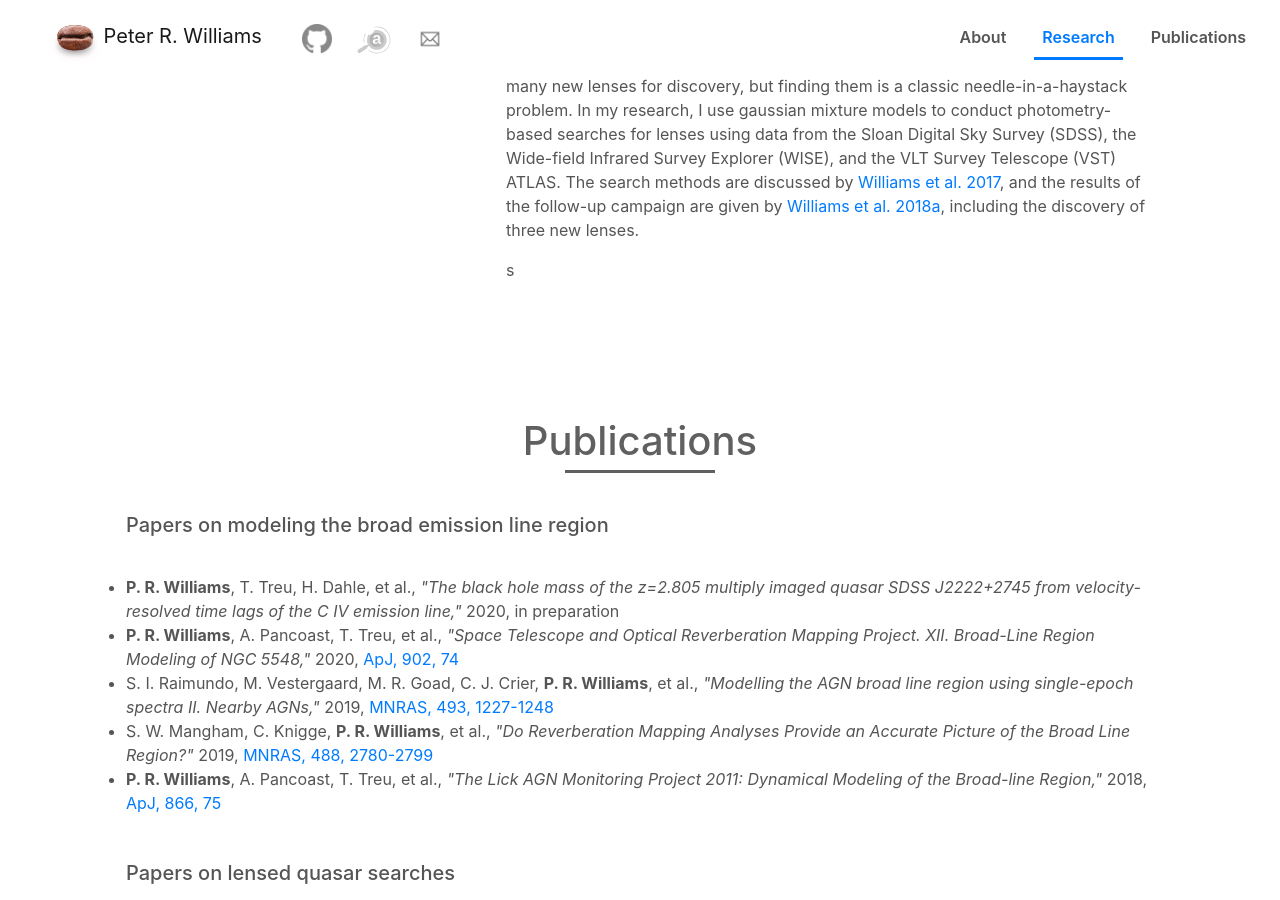
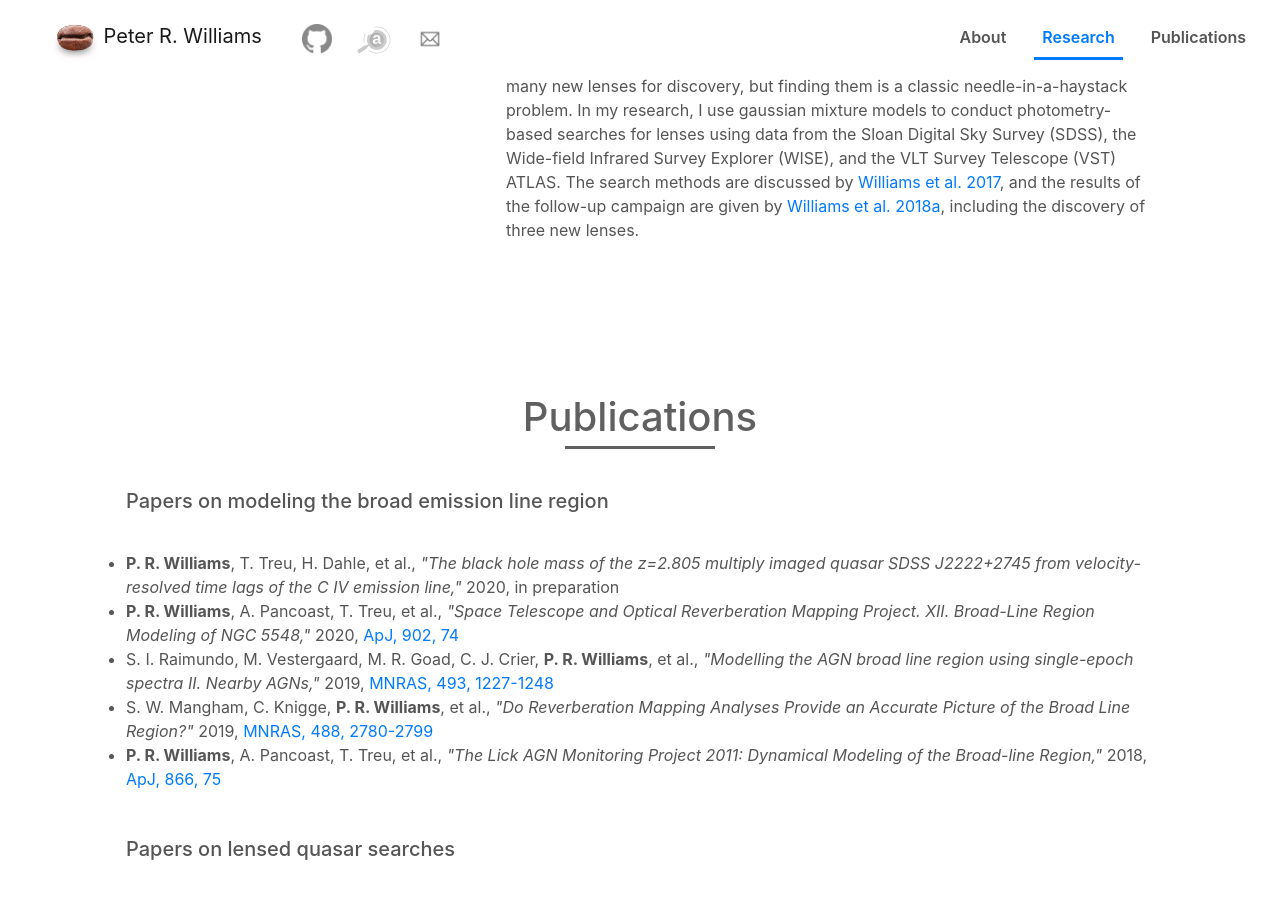
Before and after one commit to peterrwi/peterrwi.github.io, a Jekyll site: the page built from index.html, in a window 1280 px wide and 900 px high, scrolled down 1931 px. Built offline with Jekyll 4.4.1, drawn with Linux system fonts in a browser that asks for light colours; nearby versions of some CDN libraries.

Commit message:
Removed stray 's'

```diff
--- a/_includes/research.html
+++ b/_includes/research.html
@@ -41,7 +41,7 @@
           Modern wide-field surveys with images of billions of night-sky objects should contain many new lenses for discovery, but finding them is a classic needle-in-a-haystack problem.
           In my research, I use gaussian mixture models to conduct photometry-based searches for lenses using data from the Sloan Digital Sky Survey (SDSS), the Wide-field Infrared Survey Explorer (WISE), and the VLT Survey Telescope (VST) ATLAS.
           The search methods are discussed by <a href="http://ui.adsabs.harvard.edu/abs/2017MNRAS.466.3088W">Williams et al. 2017</a>, and the results of the follow-up campaign are given by <a href="http://ui.adsabs.harvard.edu/abs/2018MNRAS.477L..70W">Williams et al. 2018a</a>, including the discovery of three new lenses.
-        </p>  s
+        </p>
       </div>
     </article>
   </div>
```
